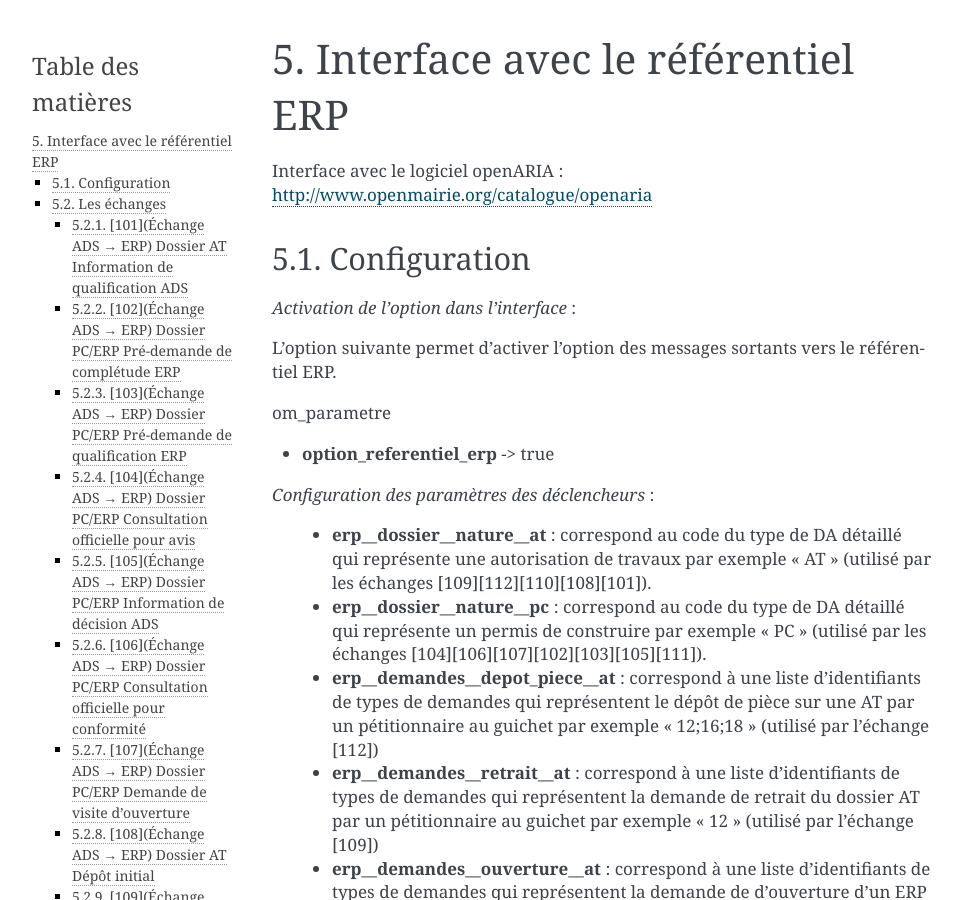
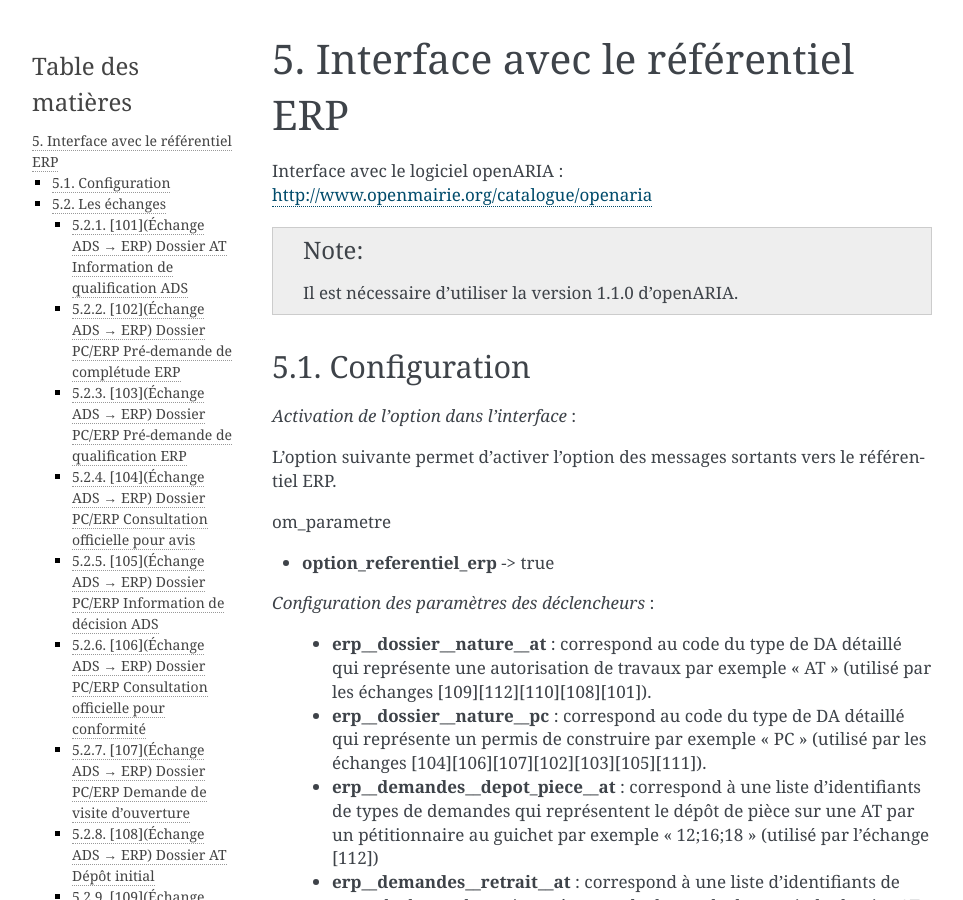
Before and after one commit to mpavaux/openads-documentation, a Sphinx documentation site: the page built from source/guide_developpeur/interface_avec_le_referentiel_erp.rst, in a window 1280 px wide and 900 px high. Shown: the whole window, without its empty margins (148-1111 px from the left). Built offline with Sphinx 7.4.7, drawn with Linux system fonts in a browser that asks for light colours.

Commit message:
Update interface_avec_le_referentiel_erp.rst

```diff
--- a/source/guide_developpeur/interface_avec_le_referentiel_erp.rst
+++ b/source/guide_developpeur/interface_avec_le_referentiel_erp.rst
@@ -6,6 +6,8 @@
 
 
 Interface avec le logiciel openARIA : http://www.openmairie.org/catalogue/openaria
+
+.. note:: Il est nécessaire d'utiliser la version 1.1.0 d'openARIA.
 
 
 Configuration
```
